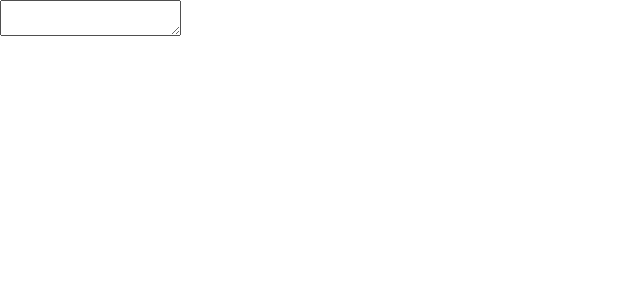
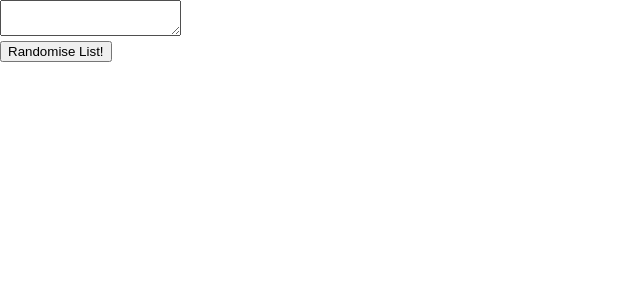
Before and after one commit to otsang3/random-item-picker, a React (Create React App) app: page / in a window 1280 px wide. Shown: the top 300 px of the page, without its empty margins (0-640 px from the left). Built offline with nearby package versions, Linux system fonts and the light colour scheme.

Commit message:
fixed randomiseListItem function

```diff
--- a/src/components/ListRandomiser.js
+++ b/src/components/ListRandomiser.js
@@ -1,10 +1,15 @@
-import React from 'react';
+import React, { useContext } from 'react';
+import { ListContext } from '../contexts/ListContext';
 
 function ListRandomiser() {
 
+    const listContext = useContext(ListContext);
+
+    const { randomiseListItem } = listContext;
+
     return(
         <div>
-
+            <button onClick={() => randomiseListItem()}>Randomise List!</button>
         </div>
     )
 }
--- a/src/contexts/ListContext.js
+++ b/src/contexts/ListContext.js
@@ -16,11 +16,12 @@ function ListContextProvider(props) {
     }
 
     const randomiseListItem = () => {
-        const randomNum = Math.floor(Math.random() * state.list.length)
-        const selectedItem = state.list[randomNum]
+        const stringArr = state.list.split("\n")
+        const randomNum = Math.floor(Math.random() * stringArr.length)
         setState(prevState => {
             return {
-                ...prevState, selectedItem: selectedItem
+                ...prevState,
+                selectedItem: stringArr[randomNum]
             }
         })
     }
```
